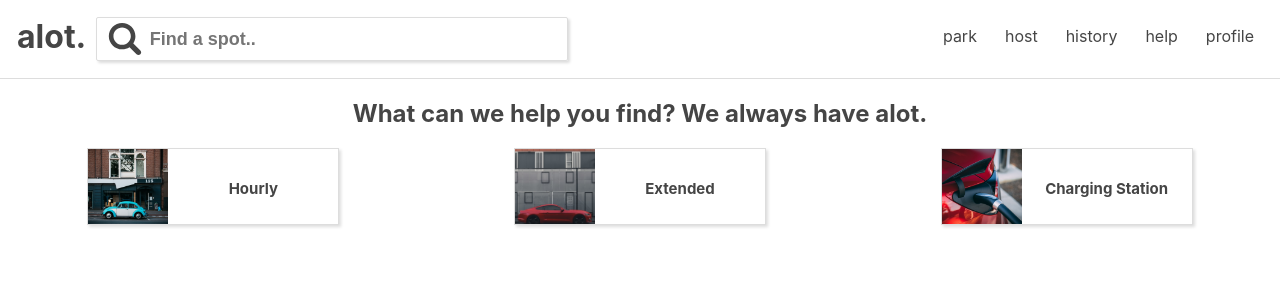
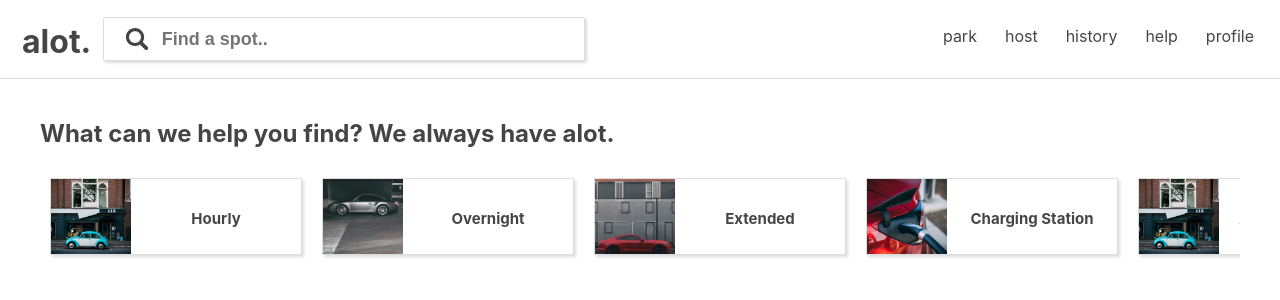
Before and after one commit to majicmaj/SUFClient, a React (Create React App) app in the folder sufclient-app/: page / in a window 1280 px wide. Shown: the top 300 px of the page. Built offline with nearby package versions, Linux system fonts and the light colour scheme.

Commit message:
sharing progress and calibrating

```diff
--- a/sufclient-app/src/Home.css
+++ b/sufclient-app/src/Home.css
@@ -1,6 +1,9 @@
 .options {
     display: flex;
-    justify-content: space-around;
+    flex-wrap: nowrap;
+    overflow-x: auto;
+    -webkit-overflow-scrolling: touch;
+    min-height: 100px;
 }
 
 .option {
@@ -10,12 +13,19 @@
     justify-content: space-between;
     border: solid 1px #ddd;
     box-shadow: 2px 2px 3px #ddd;
+    flex: 0 0 auto;
+    margin: 10px;
 }
 
 .option img {
     height: 100%;
     width: 80px;
     object-fit: cover;
+}
+
+.wrapper {
+    margin: 40px;
+    text-align: left;
 }
 
 div h3 {
--- a/sufclient-app/src/Home.js
+++ b/sufclient-app/src/Home.js
@@ -1,6 +1,7 @@
 import React, { Component } from 'react';
 import tesla from './imgs/charging.jpeg'
 import hourly from './imgs/hourly.jpeg'
+import nightly from './imgs/overnight.jpeg'
 import extended from './imgs/extended.jpeg'
 import './Home.css'
 
@@ -10,6 +11,7 @@ class Home extends Component {
 
         return (
             <div>
+                <div className='wrapper'>
                     <h2>What can we help you find? We always have alot.</h2>
                     <div className='options'>
                         <div className='option'>
@@ -18,17 +20,28 @@ class Home extends Component {
                             <div />
                         </div>
                         <div className='option'>
+                            <img src={nightly} />
+                            <h3>Overnight</h3>
+                            <div />
+                        </div>
+                        <div className='option'>
                             <img src={extended} />
                             <h3>Extended</h3>
                             <div />
                         </div>
                         <div className='option'>
-                        <img src={tesla}/>
+                            <img src={tesla} />
                             <h3>Charging Station</h3>
+                            <div />
+                        </div>
+                        <div className='option'>
+                            <img src={hourly} />
+                            <h3>Advanced Search</h3>
                             <div />
                         </div>
                     </div>
                 </div>
+            </div >
 
         )
     }
--- a/sufclient-app/src/Nav.css
+++ b/sufclient-app/src/Nav.css
@@ -6,18 +6,18 @@ nav {
 }
 
 .input {
-    min-height: 30px;
+    min-height: 10px;
     width: 460px;
     border: 1px solid #ddd;
     border-radius: 2px;
     box-shadow: 2px 2px 3px #ddd;
     display: flex;
     justify-content: space-between;
-    padding: 5px;
+    padding: 10px;
 }
 
 input {
-    height: 30px;
+    height: 20px;
     font-size: 18px;
     width: 415px;
     border: none;
@@ -30,14 +30,16 @@ input:focus, textarea:focus {
 
 .searchIcon {
     width: 10%;
-    height: 32px;
+    height: 22px;
     fill: #454545;
 }
 
 h1 {
     font-size: 32px;
     margin: 0;
-    padding-right: 10px;
+    padding-right: 12px;
+    padding-left: 5px;
+    padding-top: 5px;
 }
 
 .left {
```
Also changed, not shown: sufclient-app/src/Map.js (+8 -4 lines). Lines whose indentation alone changed are shown as unchanged.
